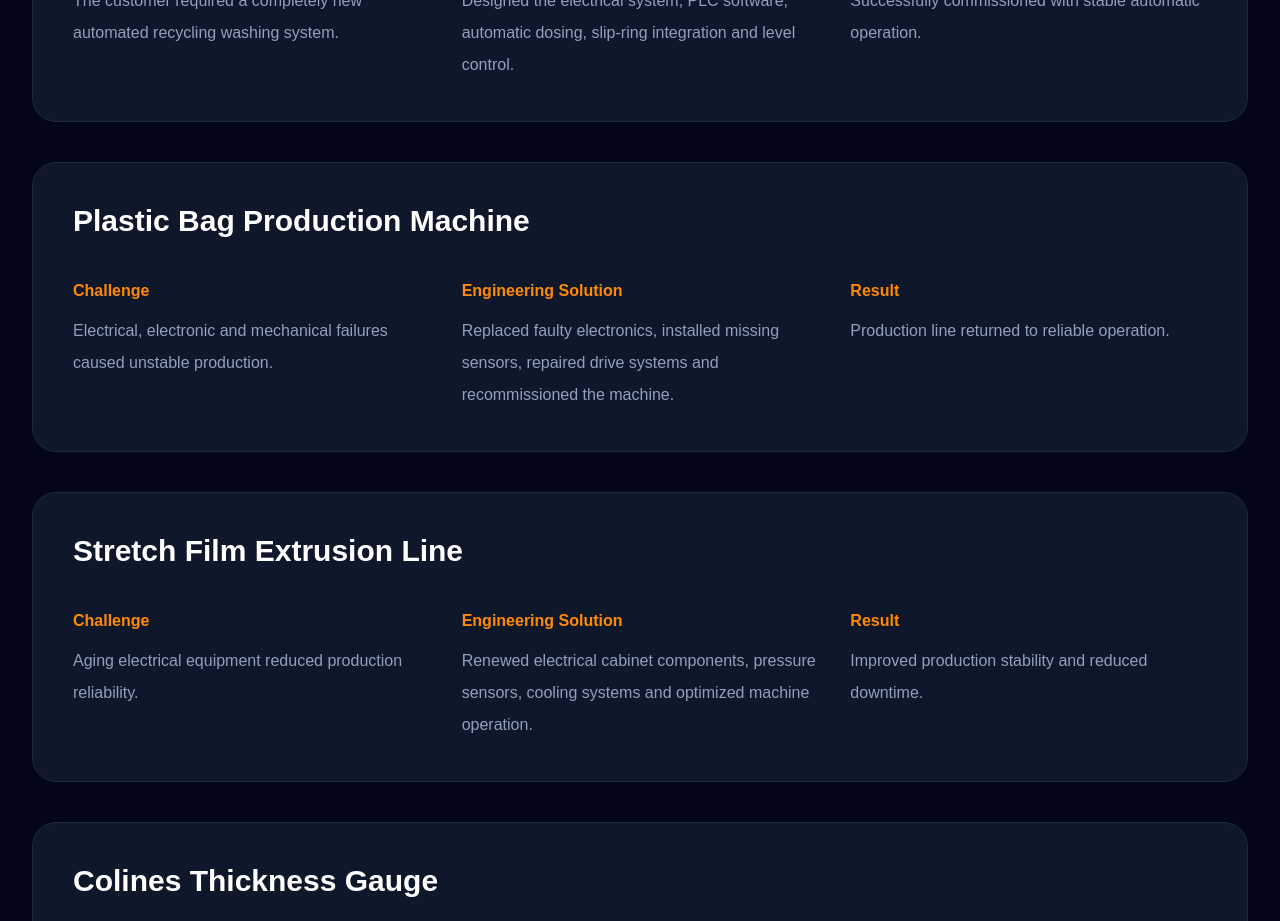
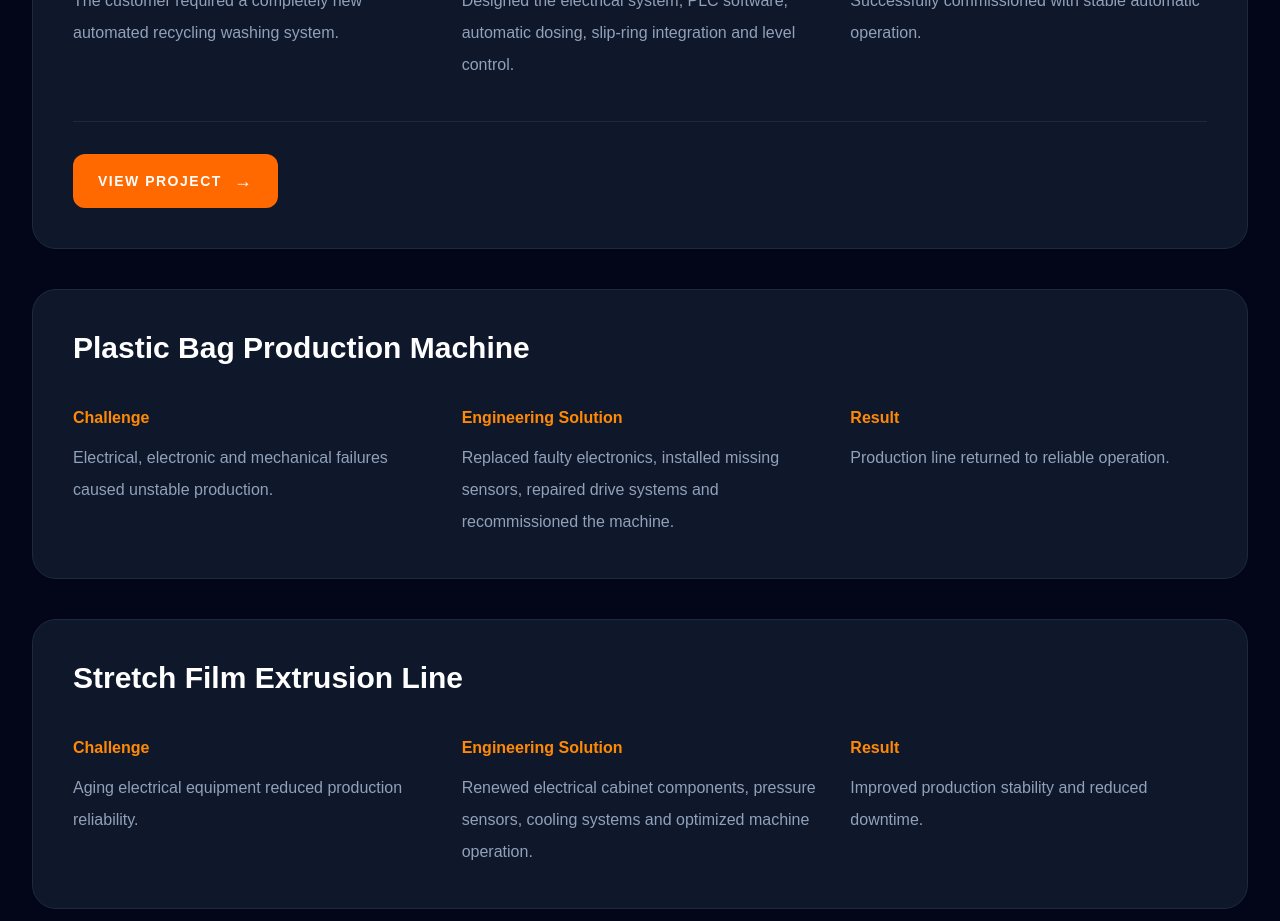
Before and after one commit to ilmaz0/aena-technologies, a Next.js app: page /projects in a window 1280 px wide. Shown: the part 1200-2121 px from the top of the page. Built offline with nearby package versions, Linux system fonts and the light colour scheme.

Commit message:
Add main page  PET flake washing line project

```diff
--- a/app/projects/page.tsx
+++ b/app/projects/page.tsx
@@ -21,6 +21,7 @@ export default function ProjectsPage() {
         "Designed the electrical system, PLC software, automatic dosing, slip-ring integration and level control.",
       result:
         "Successfully commissioned with stable automatic operation.",
+      href: "/projects/flake-washing-line",
     },
 
     {
```
